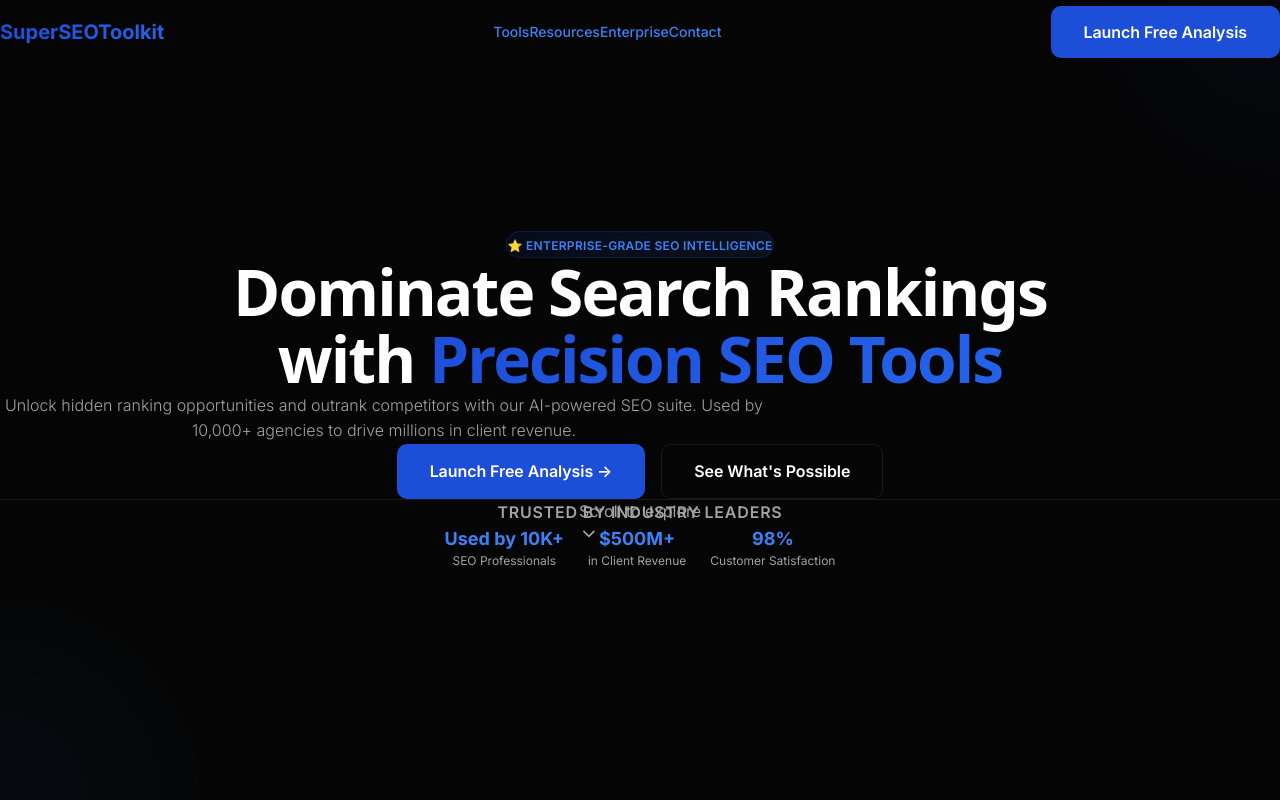
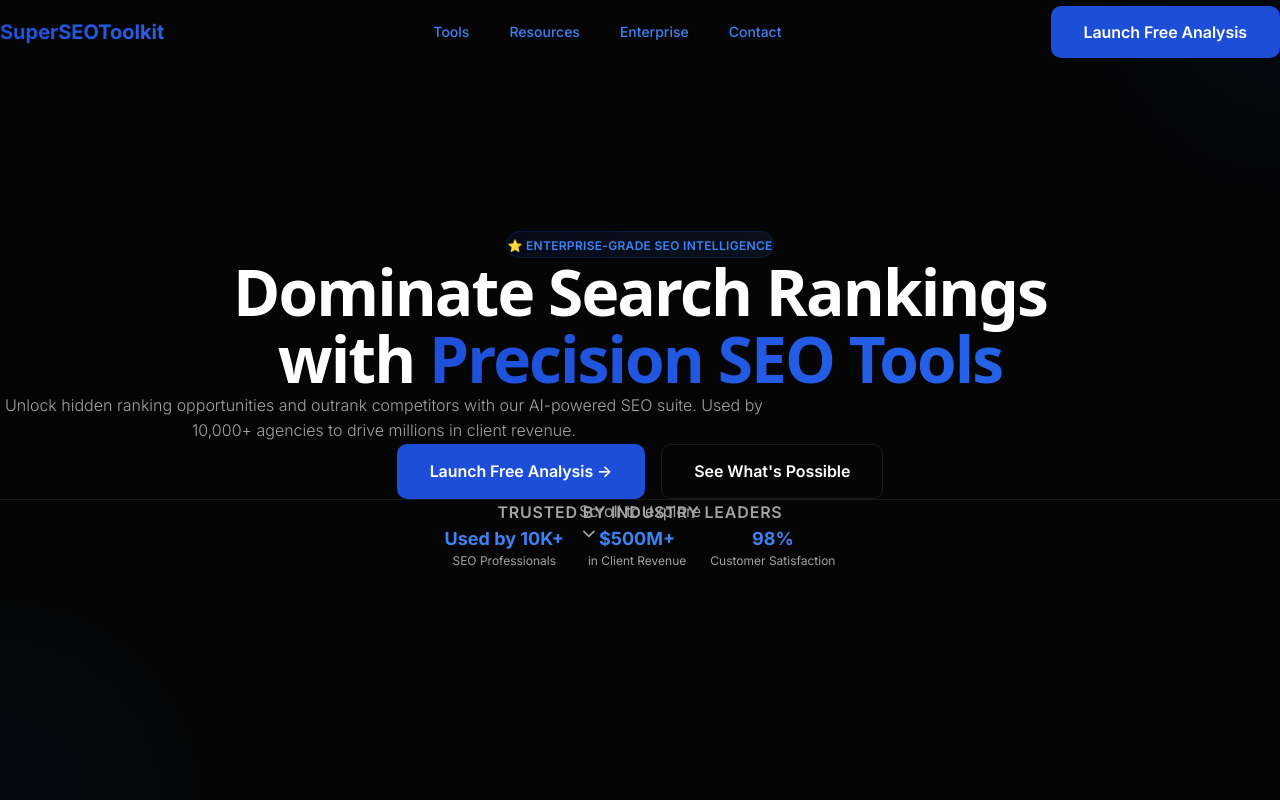
Before and after one commit to ssitdeveloper/superseotoolkit, a Next.js app: page / in a window 1280 px wide. Shown: the top 800 px of the page. Built offline with nearby package versions, Linux system fonts and the light colour scheme.

Commit message:
Fix global responsive layout for navbar and hero

```diff
--- a/components/common/navbar.tsx
+++ b/components/common/navbar.tsx
@@ -36,43 +36,43 @@ export function Navbar() {
           </Link>
 
           {/* Desktop Menu */}
-          <div className="hidden md:flex items-center space-x-10">
+          <div className="hidden lg:flex lg:items-center lg:gap-8 xl:gap-10">
             <Link
               href="/tools"
-              className="text-sm text-muted-foreground hover:text-foreground transition-colors font-medium"
+              className="text-sm text-muted-foreground hover:text-foreground transition-colors font-medium leading-none"
             >
               Tools
             </Link>
             <Link
               href="/blog"
-              className="text-sm text-muted-foreground hover:text-foreground transition-colors font-medium"
+              className="text-sm text-muted-foreground hover:text-foreground transition-colors font-medium leading-none"
             >
               Resources
             </Link>
             <Link
               href="/about"
-              className="text-sm text-muted-foreground hover:text-foreground transition-colors font-medium"
+              className="text-sm text-muted-foreground hover:text-foreground transition-colors font-medium leading-none"
             >
               Enterprise
             </Link>
             <Link
               href="/contact"
-              className="text-sm text-muted-foreground hover:text-foreground transition-colors font-medium"
+              className="text-sm text-muted-foreground hover:text-foreground transition-colors font-medium leading-none"
             >
               Contact
             </Link>
           </div>
 
           {/* CTA Buttons */}
-          <div className="hidden md:flex items-center space-x-3">
-            <Link href="/tools" className="btn-primary py-2 px-6 text-sm font-semibold">
+          <div className="hidden lg:flex lg:items-center lg:gap-3">
+            <Link href="/tools" className="btn-primary py-2 px-5 text-sm font-semibold whitespace-nowrap">
               Launch Free Analysis
             </Link>
           </div>
 
           {/* Mobile Menu Button */}
           <button
-            className="md:hidden p-2 hover:bg-card rounded-lg transition-colors"
+            className="lg:hidden p-2 hover:bg-card rounded-lg transition-colors"
             onClick={() => setIsOpen(!isOpen)}
           >
             {isOpen ? (
@@ -86,7 +86,7 @@ export function Navbar() {
 
       {/* Mobile Menu */}
       {isOpen && (
-        <div className="md:hidden bg-background border-b border-border">
+        <div className="lg:hidden bg-background border-b border-border">
           <div className="px-4 py-4 space-y-4">
             <Link
               href="/tools"
@@ -95,24 +95,26 @@ export function Navbar() {
               Tools
             </Link>
             <Link
-              href="/categories"
-              className="block text-muted-foreground hover:text-foreground transition-colors"
-            >
-              Categories
-            </Link>
-            <Link
               href="/blog"
               className="block text-muted-foreground hover:text-foreground transition-colors"
             >
-              Blog
+              Resources
             </Link>
             <Link
               href="/about"
               className="block text-muted-foreground hover:text-foreground transition-colors"
             >
-              About
+              Enterprise
             </Link>
-            <button className="btn-primary w-full">Start Analyzing</button>
+            <Link
+              href="/contact"
+              className="block text-muted-foreground hover:text-foreground transition-colors"
+            >
+              Contact
+            </Link>
+            <Link href="/tools" className="btn-primary w-full text-center block">
+              Launch Free Analysis
+            </Link>
           </div>
         </div>
       )}
--- a/components/sections/hero.tsx
+++ b/components/sections/hero.tsx
@@ -7,7 +7,7 @@ import { ChevronDown } from "lucide-react";
 
 export function HeroSection() {
   return (
-    <section className="pt-32 pb-20 px-4 sm:px-6 lg:px-8 min-h-screen flex items-center relative overflow-hidden">
+    <section className="pt-28 pb-16 md:pt-32 md:pb-20 px-4 sm:px-6 lg:px-8 min-h-[92vh] lg:min-h-screen flex items-center relative overflow-hidden">
       {/* Background Elements */}
       <div className="absolute inset-0 overflow-hidden pointer-events-none">
         <div className="absolute -top-40 -right-40 w-80 h-80 bg-primary/20 rounded-full blur-3xl opacity-20"></div>
@@ -87,7 +87,7 @@ export function HeroSection() {
         {/* Scroll Indicator */}
         <motion.div
           variants={fadeInUp}
-          className="absolute bottom-8 left-1/2 transform -translate-x-1/2"
+          className="hidden lg:block absolute bottom-8 left-1/2 transform -translate-x-1/2"
         >
           <motion.div
             animate={{ y: [0, 8, 0] }}
```
